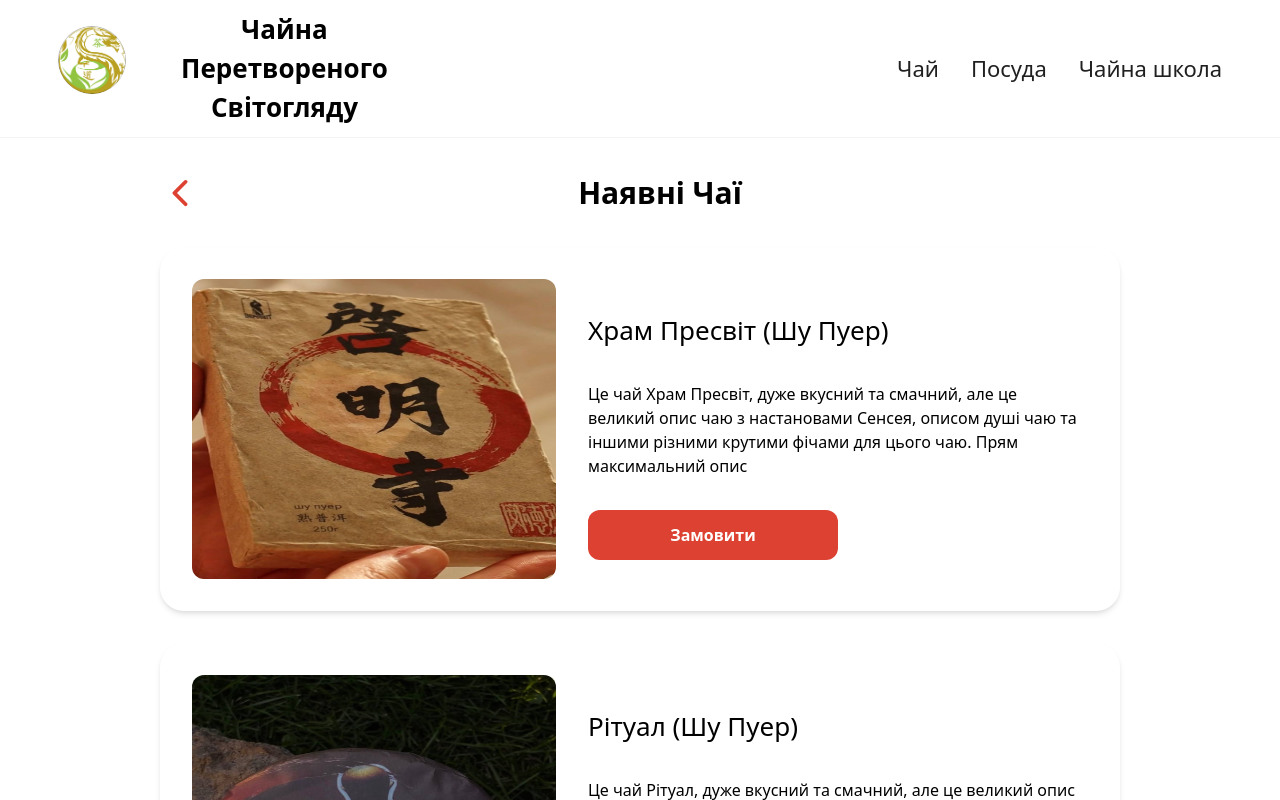
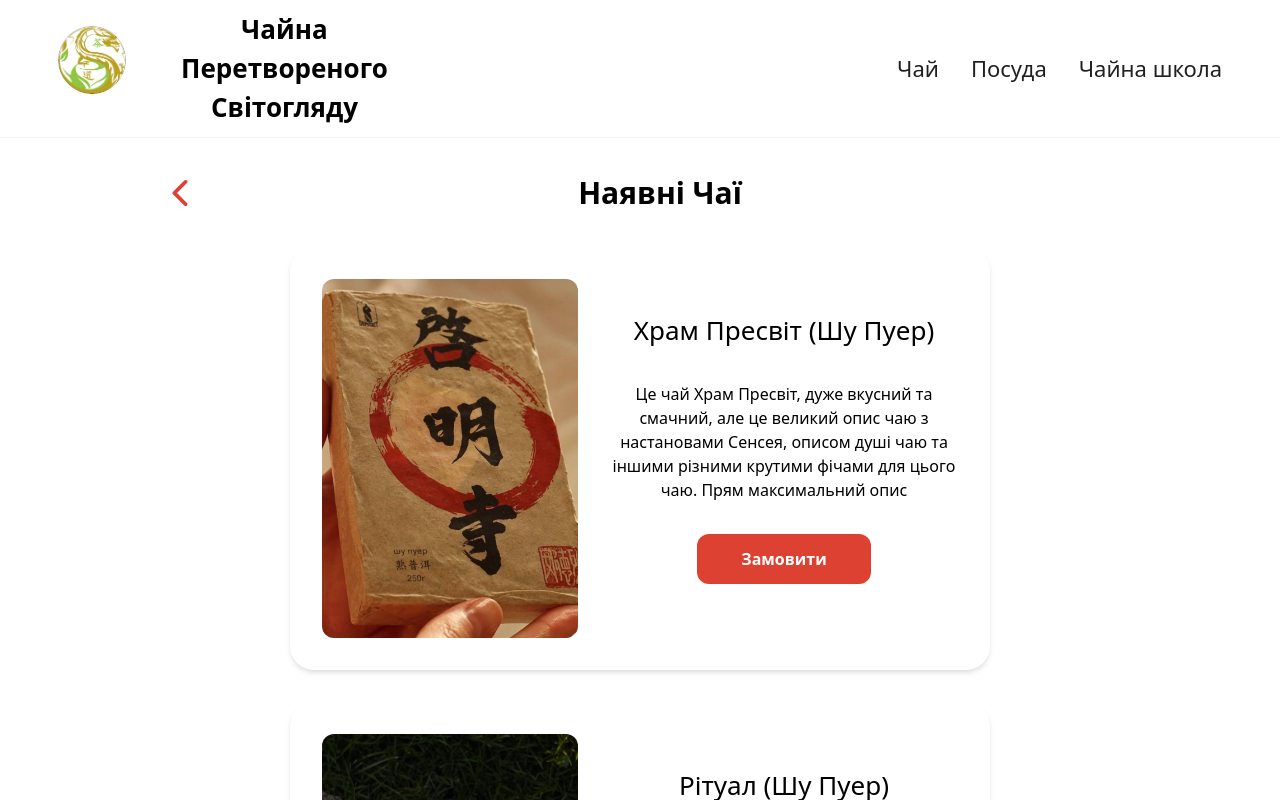
Before and after one commit to VladAntonov95/tea-master, a Next.js app: page / in a window 1280 px wide. Both pictures are taken after a click on the button "Чай". Shown: the top 800 px of the page. Built offline with nearby package versions, Linux system fonts and the light colour scheme.

Commit message:
fix tea and tableware section and adaptive

```diff
--- a/src/sections/DetailedTableware/DetailedTableware.jsx
+++ b/src/sections/DetailedTableware/DetailedTableware.jsx
@@ -13,32 +13,34 @@ import { tablewares } from "./tableware";
 // create details tableware component
 const DetailedTableware = ({ onBack }) => {
   return (
-    <section className="container m-auto max-w-[280px] bigMobile:max-w-[400px] tablet:max-w-[768px] laptop:max-w-[1024px]">
+    <section className="container m-auto">
       <section className="flex py-8">
         <button onClick={onBack}>
           <IoIosArrowBack className="h-10 w-10 text-wood" />
         </button>
-        <h2 className="mx-auto text-2xl font-bold">Наявний Посуд</h2>
+        <h2 className="mx-auto text-2xl font-bold">Наявний посуд</h2>
       </section>
-      <section>
+      <section className="mx-auto max-w-[700px]">
         {tablewares.map((tableware) => (
           <article
-            className="mb-8 flex rounded-3xl p-8 shadow-custom"
+            className="mb-4 flex flex-col rounded-3xl p-4 text-center shadow-custom tablet:mb-8 tablet:flex-row tablet:p-8"
             key={tableware.id}
           >
             <Image
               src={tableware.imageUrl}
-              alt={`tea ${tableware.name}`}
+              alt={`tableware ${tableware.name}`}
               priority={true}
-              width={400}
-              height={300}
-              className="h-[300px] w-[400px] rounded-[12px]"
+              width={500}
+              height={500}
+              className="h-[100%] w-[400px] rounded-[12px] tablet:mr-8 tablet:min-w-[256px]"
             />
-            <section className="ml-8 max-w-[500px]">
-              <h3 className="my-8 text-lg">{tableware.name}</h3>
+            <section className="max-w-[500px]">
+              <h3 className="my-4 text-l tablet:my-8 tablet:text-lg">
+                {tableware.name}
+              </h3>
               <p className="text-m">{tableware.description}</p>
               <Button
-                className="mt-8 h-[50px] w-[50%] text-m font-semibold"
+                className="mt-4 h-[50px] w-[50%] text-m font-semibold tablet:mt-8"
                 title="Зробити замовленя чаю"
               >
                 {`Замовити`}
--- a/src/sections/DetailedTea/DetailedTea.jsx
+++ b/src/sections/DetailedTea/DetailedTea.jsx
@@ -13,32 +13,34 @@ import { teas } from "../Tea/teas";
 // create DatailedTea component
 const DetailedTea = ({ onBack }) => {
   return (
-    <section className="container m-auto max-w-[280px] bigMobile:max-w-[400px] tablet:max-w-[768px] laptop:max-w-[1024px]">
+    <section className="container m-auto">
       <section className="flex py-8">
         <button onClick={onBack}>
           <IoIosArrowBack className="h-10 w-10 text-wood" />
         </button>
         <h2 className="mx-auto text-2xl font-bold">Наявні Чаї</h2>
       </section>
-      <section>
+      <section className="mx-auto max-w-[700px]">
         {teas.map((tea) => (
           <article
-            className="mb-8 flex rounded-3xl p-8 shadow-custom"
+            className="mb-4 flex flex-col rounded-3xl p-4 text-center shadow-custom tablet:mb-8 tablet:flex-row tablet:p-8"
             key={tea.id}
           >
             <Image
               src={tea.imageUrl}
               alt={`tea ${tea.name}`}
               priority={true}
-              width={400}
-              height={300}
-              className="h-[300px] w-[400px] rounded-[12px]"
+              width={500}
+              height={500}
+              className="h-[100%] min-h-[348px] w-[400px] rounded-[12px] tablet:mr-8 tablet:min-w-[256px]"
             />
-            <section className="ml-8 max-w-[500px]">
-              <h3 className="my-8 text-lg">{tea.name}</h3>
+            <section className="max-w-[500px]">
+              <h3 className="my-4 text-l tablet:my-8 tablet:text-lg">
+                {tea.name}
+              </h3>
               <p className="text-m">{tea.bigDescription}</p>
               <Button
-                className="mt-8 h-[50px] w-[50%] text-m font-semibold"
+                className="mt-4 h-[50px] w-[50%] text-m font-semibold tablet:mt-8"
                 title="Зробити замовленя чаю"
               >
                 {`Замовити`}
```
